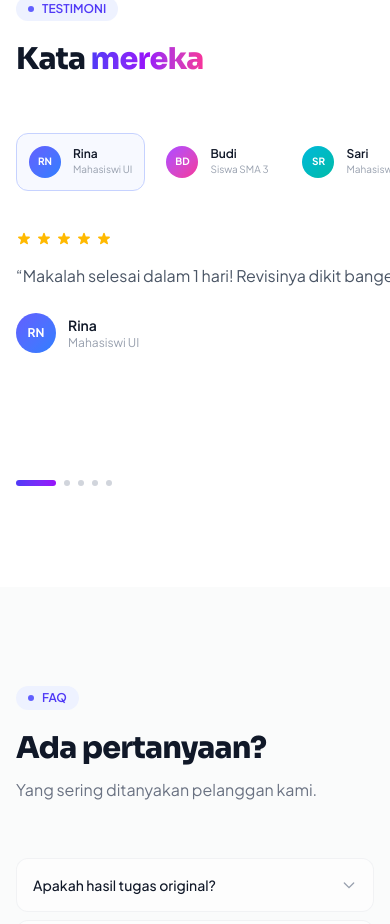
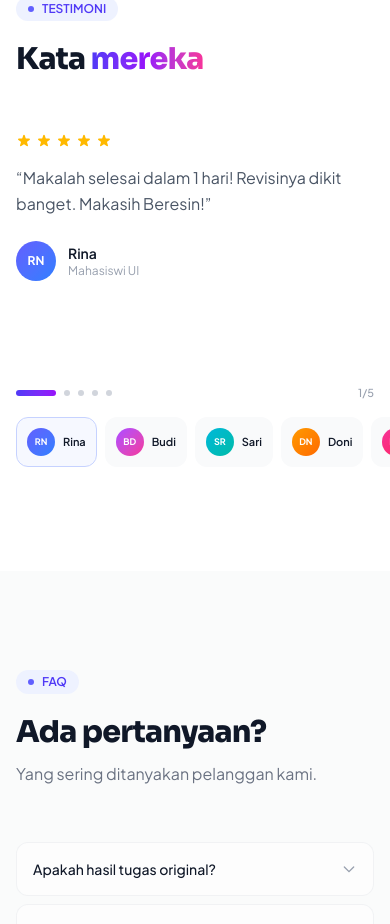
Before and after one commit to zidan-herlangga/beresin, a React (Vite) app: page / in a window 390 px wide. Shown: the part 9680-10604 px from the top of the page. Built offline with nearby package versions, Linux system fonts and the light colour scheme.

Commit message:
fix testimoni mobile: tambah horizontal thumbnail scroll

```diff
--- a/src/components/Testimoni.jsx
+++ b/src/components/Testimoni.jsx
@@ -1,4 +1,4 @@
-import { useState } from "react";
+import { useState, useRef } from "react";
 import useInView from "../hooks/useInView";
 
 const testimonials = [
@@ -42,6 +42,12 @@ const testimonials = [
 export default function Testimoni() {
   const [active, setActive] = useState(0);
   const [ref, inView] = useInView({ threshold: 0.1 });
+  const scrollRef = useRef(null);
+
+  const handleThumbClick = (i) => {
+    setActive(i);
+    scrollRef.current?.scrollTo({ left: i * 120, behavior: "smooth" });
+  };
 
   return (
     <section id="testimoni" className="py-24 bg-white dark:bg-gray-900 relative overflow-hidden">
@@ -66,8 +72,8 @@ export default function Testimoni() {
           </h2>
         </div>
 
-        <div className="grid lg:grid-cols-5 gap-8 items-center">
-          <div className="lg:col-span-3 order-2 lg:order-1">
+        <div className="lg:grid lg:grid-cols-5 gap-8 items-center">
+          <div className="lg:col-span-3">
             <div className="relative min-h-[220px]">
               {testimonials.map((t, i) => (
                 <div
@@ -101,7 +107,7 @@ export default function Testimoni() {
               ))}
             </div>
 
-            <div className="flex items-center gap-2 mt-6">
+            <div className="flex items-center gap-2 mt-8">
               {testimonials.map((_, i) => (
                 <button
                   key={i}
@@ -117,15 +123,36 @@ export default function Testimoni() {
                 {active + 1}/{testimonials.length}
               </span>
             </div>
-          </div>
 
-          <div className="lg:col-span-2 order-1 lg:order-2">
-            <div className="flex lg:flex-col gap-2 overflow-x-auto pb-2 lg:pb-0">
+            <div ref={scrollRef} className="flex gap-2 mt-4 overflow-x-auto scrollbar-none lg:hidden -mx-4 px-4 pb-2">
               {testimonials.map((t, i) => (
                 <button
                   key={t.name}
                   onClick={() => setActive(i)}
-                  className={`flex items-center gap-3 p-3 rounded-xl border text-left transition-all duration-300 shrink-0 ${
+                  className={`flex items-center gap-2 p-2.5 rounded-xl border transition-all shrink-0 ${
+                    i === active
+                      ? "border-indigo-200 dark:border-indigo-600/40 bg-indigo-50/50 dark:bg-indigo-950/30"
+                      : "border-transparent bg-gray-50 dark:bg-gray-800/20"
+                  }`}
+                >
+                  <div className={`w-7 h-7 rounded-full bg-gradient-to-br ${t.gradient} flex items-center justify-center text-white text-[9px] font-bold shrink-0`}>
+                    {t.initials}
+                  </div>
+                  <div className="text-left min-w-0">
+                    <p className="text-[11px] font-semibold text-gray-900 dark:text-white truncate">{t.name}</p>
+                  </div>
+                </button>
+              ))}
+            </div>
+          </div>
+
+          <div className="hidden lg:block lg:col-span-2">
+            <div className="flex flex-col gap-2">
+              {testimonials.map((t, i) => (
+                <button
+                  key={t.name}
+                  onClick={() => setActive(i)}
+                  className={`flex items-center gap-3 p-3 rounded-xl border text-left transition-all duration-300 ${
                     i === active
                       ? "border-indigo-200 dark:border-indigo-600/40 bg-indigo-50/50 dark:bg-indigo-950/30"
                       : "border-transparent hover:bg-gray-50 dark:hover:bg-gray-800/30"
```
